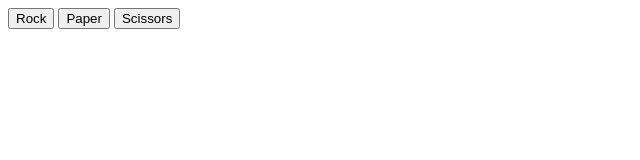
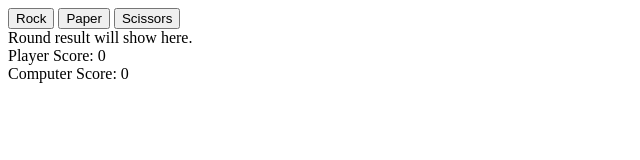
Before and after one commit to ken-ux/rock-paper-scissors-simulator, a plain HTML site: page index.html in a window 1280 px wide. Shown: the whole page, without its empty margins (0-640 px from the left). Drawn offline with Linux system fonts and the light colour scheme.

Commit message:
Add text for results and player score

```diff
--- a/index.html
+++ b/index.html
@@ -10,6 +10,9 @@
     <button id="rock">Rock</button>
     <button id="paper">Paper</button>
     <button id="scissors">Scissors</button>
-    <div id="result"></div>
+    <div id="result">Round result will show here.</div>
+    <div id="playerScore">Player Score: 0</div>
+    <div id="computerScore">Computer Score: 0</div>
+    <div id="winner"></div>
   </body>
 </html>
```
